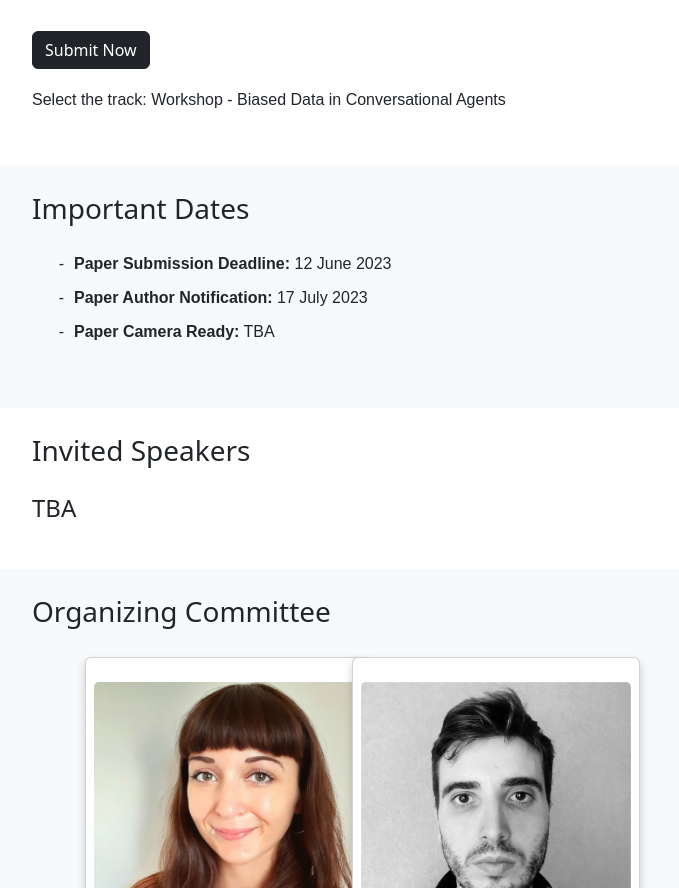
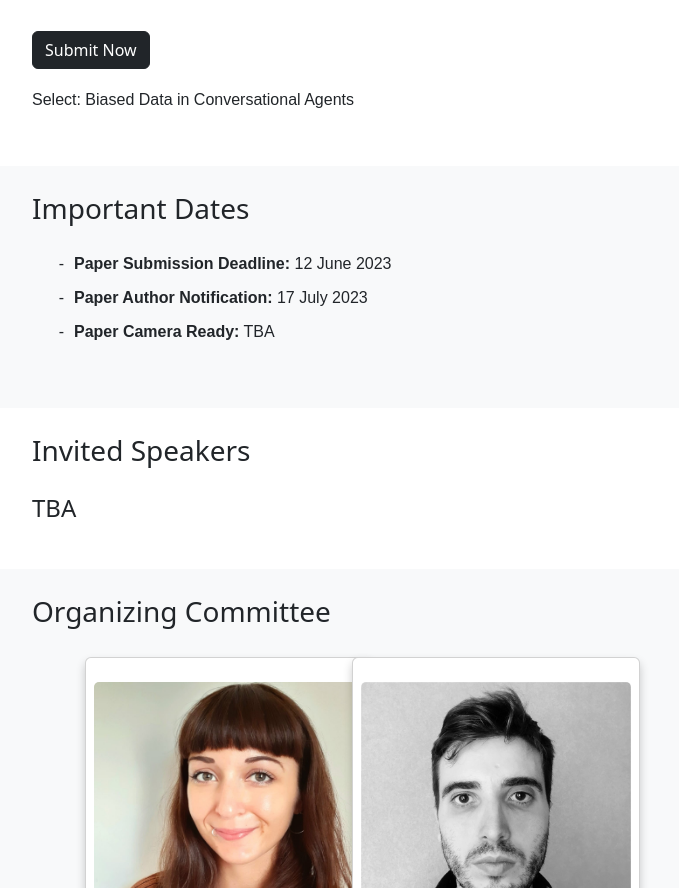
Before and after one commit to GioSira/GioSira.github.io, a plain HTML site: page index.html in a window 1280 px wide. Shown: the part 2180-3068 px from the top of the page, without its empty margins (300-979 px from the left). Drawn offline with Linux system fonts and the light colour scheme.

```diff
--- a/index.html
+++ b/index.html
@@ -186,7 +186,7 @@
                     <button type="button" class="btn btn-dark">Submit Now</button>
                 </a>
 
-                <p>Select the track: Workshop - Biased Data in Conversational Agents</p>
+                <p>Select: Biased Data in Conversational Agents</p>
 
             </div>
             <div class="col-lg-3"></div>
```
